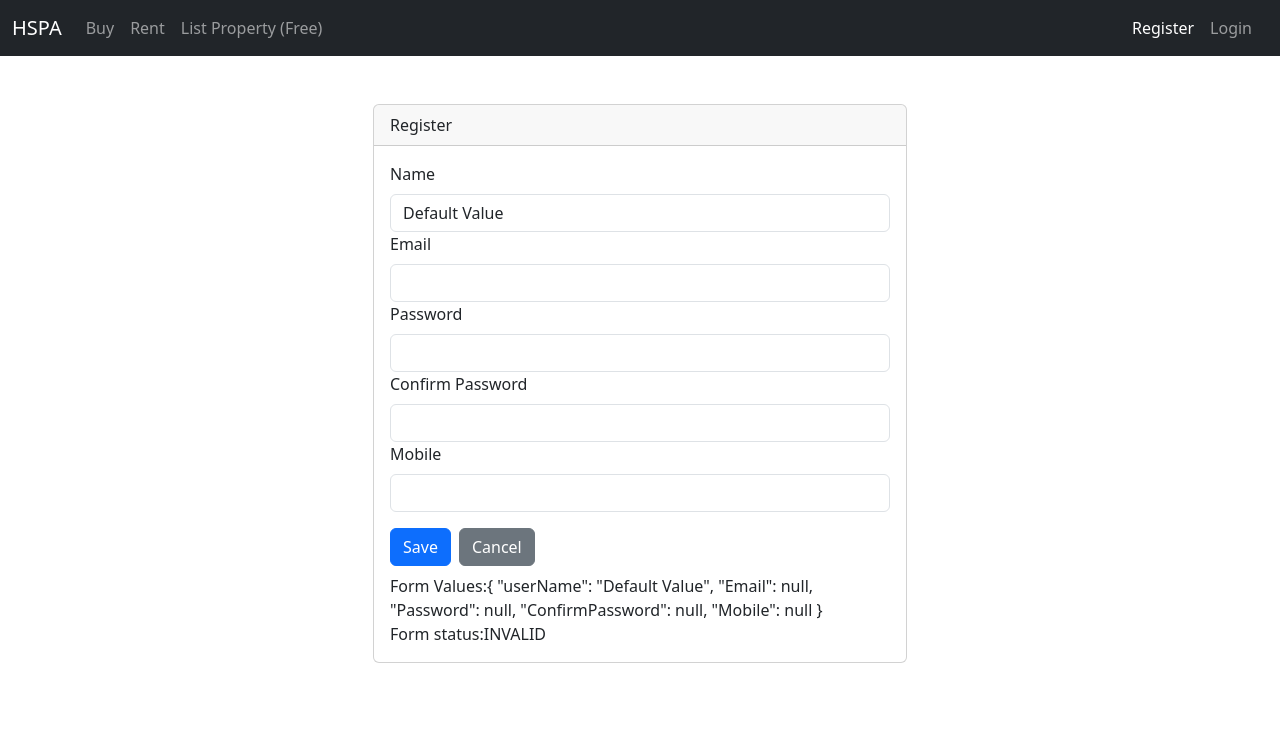
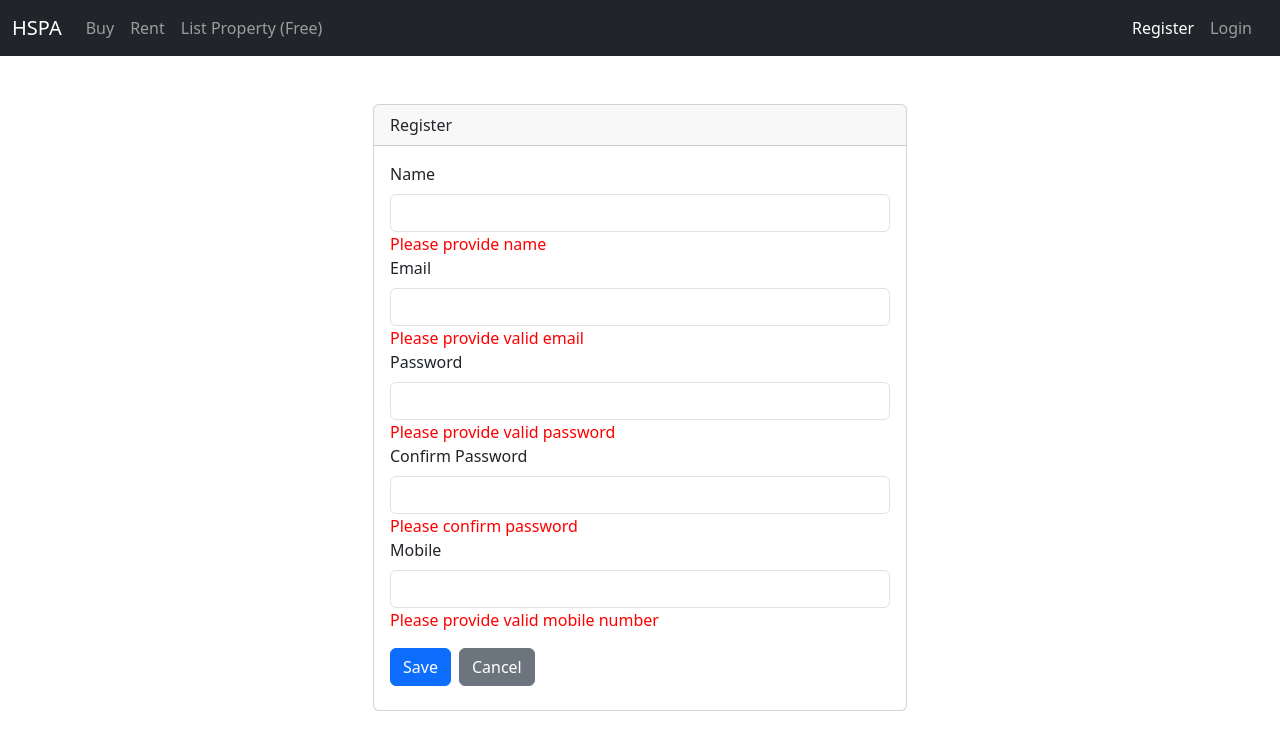
Before and after one commit to Prince0812/HSPA, an Angular app: page /user/register in a window 1280 px wide. Shown: the top 750 px of the page. Built offline with nearby package versions, Linux system fonts and the light colour scheme.

Commit message:
ime: 2024-10-10 12:00:00

```diff
--- a/src/app/app.config.ts
+++ b/src/app/app.config.ts
@@ -5,6 +5,7 @@ import { HousingService } from './services/housing.service';
 import { provideHttpClient } from '@angular/common/http';
 import { PropertyDetailComponent } from './Property/property-detail/property-detail.component';
 import { FormGroup, FormsModule, ReactiveFormsModule } from '@angular/forms';
+import { UserServiceService } from './services/user-service.service';
 
 
 
@@ -17,6 +18,7 @@ export const appConfig: ApplicationConfig = {
     provideHttpClient(),
     PropertyDetailComponent,
     FormsModule,
-    ReactiveFormsModule
+    ReactiveFormsModule,
+    UserServiceService
   ]
 };
--- /dev/null
+++ b/src/app/services/user-service.service.ts
@@ -0,0 +1,22 @@
+import { Injectable } from '@angular/core';
+import { User } from '../../model/user';
+
+@Injectable({
+  providedIn: 'root'
+})
+export class UserServiceService {
+
+constructor() { }
+
+addUser(user : User) {
+    let users = [];
+    if (localStorage.getItem('Users')) {
+      users = JSON.parse(localStorage.getItem('Users')!);
+      users = [user, ...users];
+    } else {
+      users = [user];
+    }
+    localStorage.setItem('Users', JSON.stringify(users));
+  }
+
+}
--- a/src/app/user/user-register/user-Register.component.html
+++ b/src/app/user/user-register/user-Register.component.html
@@ -9,8 +9,8 @@
         <div class="form-group col-12">
             <label for="name" class="form-label">Name</label>
             <input type="text" class="form-control" formControlName="userName">
-            <span *ngIf="!userName.valid && userName.touched"
-              class="error-block">
+            <span *ngIf="!userName.valid && (userName.touched || userSubmitted)" class="error-block">
+            <span *ngIf="userName.errors?.['required']"></span>
               Please provide name
             </span>
         </div>
@@ -18,7 +18,7 @@
         <div class="form-group col-12">
           <label for="email" class="form-label">Email</label>
           <input type="email" class="form-control" formControlName="Email">
-          <span *ngIf="!email.valid && email.touched" class="error-block">
+          <span *ngIf="!email.valid && (email.touched || userSubmitted)" class="error-block">
             <span *ngIf="email.hasError('required')">
               Please provide valid email
             </span>
@@ -31,7 +31,7 @@
         <div class="form-group col-12">
           <label for="password" class="form-label">Password</label>
           <input type="password" class="form-control" formControlName="Password">
-          <span *ngIf="!password.valid && password.touched" class="error-block">
+          <span *ngIf="!password.valid && (password.touched || userSubmitted)" class="error-block">
             <span *ngIf="password.errors?.['required']">
               Please provide valid password
             </span>
@@ -44,7 +44,7 @@
         <div class="form-group col-12">
           <label for="cpassword" class="form-label">Confirm Password</label>
           <input type="password" class="form-control" formControlName="ConfirmPassword">
-          <span *ngIf="!confirmPassword.valid && confirmPassword.touched" class="error-block">
+          <span *ngIf="!confirmPassword.valid && (confirmPassword.touched || userSubmitted)" class="error-block">
             <span *ngIf="confirmPassword.hasError('required')">
             Please confirm password
             </span>
@@ -58,7 +58,7 @@
         <div class="form-group col-12">
           <label for="mobile" class="form-label">Mobile</label>
           <input type="text" class="form-control" formControlName="Mobile">
-          <span *ngIf="!mobile.valid && mobile.touched" class="error-block">
+          <span *ngIf="!mobile.valid && (mobile.touched || userSubmitted)" class="error-block">
             Please provide valid mobile number
           </span>
         </div>
@@ -67,8 +67,7 @@
           <button type="submit" class="btn btn-primary">Save</button>
           <button type="reset" class="btn btn-secondary m-2">Cancel</button>
         </div>
-        Form Values:{{ registerationForm.value | json }} <br/>
-        Form status:{{ registerationForm.status}}
+
       </form>
     </div>
   </div>
--- a/src/app/user/user-register/user-Register.component.ts
+++ b/src/app/user/user-register/user-Register.component.ts
@@ -1,30 +1,44 @@
-import { CommonModule } from '@angular/common';
+import { CommonModule, NgIf } from '@angular/common';
 import { Component, OnInit } from '@angular/core';
-import { FormControl, FormGroup, MaxLengthValidator, ReactiveFormsModule, Validators } from '@angular/forms';
+import { FormControl, FormGroup, ReactiveFormsModule, Validators } from '@angular/forms';
 import { ValidationErrors, ValidatorFn, AbstractControl } from '@angular/forms';
+import { FormBuilder } from '@angular/forms';
+import { UserServiceService } from '../../services/user-service.service';
+import { User } from '../../../model/user';
 
 @Component({
   selector: 'app-user-Register',
 
   templateUrl: './user-Register.component.html',
   styleUrls: ['./user-Register.component.css'],
-  imports: [ReactiveFormsModule, CommonModule]
+  imports: [ReactiveFormsModule, CommonModule, NgIf]
 })
 export class UserRegisterComponent implements OnInit {
 
   registerationForm!: FormGroup;
-  constructor() { }
+  user: User = {} as User;
+  userSubmitted = true;
+  constructor(private fb: FormBuilder, private userService: UserServiceService) { }
 
   ngOnInit() {
-    this.registerationForm = new FormGroup({
-      userName: new FormControl(null, Validators.required),
-      Email: new FormControl(null, [Validators.required, Validators.email]),
-      Password: new FormControl(null, [Validators.required, Validators.minLength(8)]),
-      ConfirmPassword: new FormControl(null, [Validators.required]),
-      Mobile: new FormControl(null, [Validators.required, Validators.maxLength(10)])
-    }, this.passwordMatchingValidator);
+    // this.registerationForm = new FormGroup({
+    //   userName: new FormControl(null, Validators.required),
+    //   Email: new FormControl(null, [Validators.required, Validators.email]),
+    //   Password: new FormControl(null, [Validators.required, Validators.minLength(8)]),
+    //   ConfirmPassword: new FormControl(null, [Validators.required]),
+    //   Mobile: new FormControl(null, [Validators.required, Validators.maxLength(10)])
+    // }, this.passwordMatchingValidator);
+    this.createRegistrationForm();
+  }
 
-    this.registerationForm.controls['userName'].setValue('Default Value');
+  createRegistrationForm() {
+    this.registerationForm = this.fb.group({
+      userName: [null, Validators.required],
+      Email: [null, [Validators.required, Validators.email]],
+      Password: [null, [Validators.required, Validators.minLength(8)]],
+      ConfirmPassword: [null, [Validators.required]],
+      Mobile: [null, [Validators.required, Validators.maxLength(10)]]
+    }, { validators: this.passwordMatchingValidator });
   }
 
    passwordMatchingValidator: ValidatorFn = (control: AbstractControl): ValidationErrors | null => {
@@ -34,6 +48,7 @@ export class UserRegisterComponent implements OnInit {
 
   return password === confirmPassword ? null : { notmatched: true };
 };
+
 
   get userName() {
     return this.registerationForm.get('userName') as FormControl;
@@ -56,7 +71,23 @@ export class UserRegisterComponent implements OnInit {
   }
 
   onSubmit() {
-    console.log(this.registerationForm);
+    console.log(this.registerationForm.value);
+
+     if (this.registerationForm.valid) {
+    this.user = Object.assign(this.user, this.registerationForm.value);
+    this.userService.addUser(this.userdata());
+    this.registerationForm.reset();
+    this.userSubmitted = false;
+    }
+  }
+
+  userdata(): User {
+    return this.user={
+      userName: this.userName.value,
+      Email: this.email.value,
+      Password: this.password.value,
+      Mobile: this.mobile.value
+    };
   }
 
 }
--- /dev/null
+++ b/src/model/user.ts
@@ -0,0 +1,6 @@
+export interface User {
+    userName: string;
+    Email: string;
+    Password: string;
+    Mobile: string;
+}
```
Also changed, not shown: 1 other file (tests, documents, lock files or other folders).
